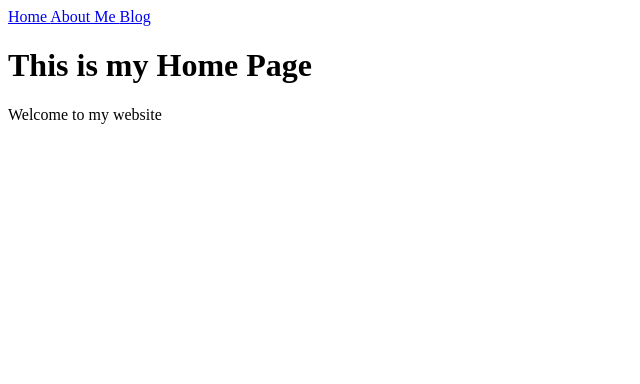
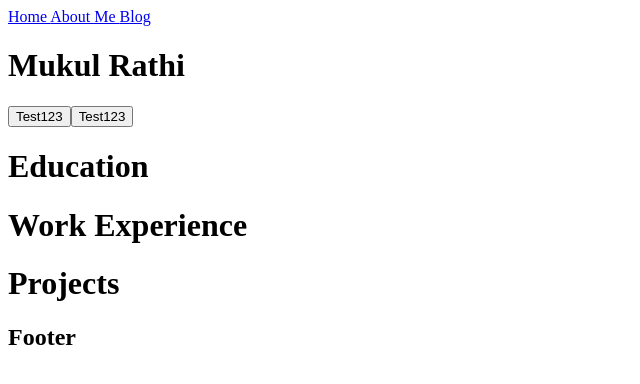
Before and after one commit to mukul-rathi/old-personal-website, a Gatsby app: page / in a window 1280 px wide. Shown: the top 384 px of the page, without its empty margins (0-640 px from the left). Built offline with nearby package versions, Linux system fonts and the light colour scheme.

Commit message:
Add stubs for home page components

```diff
--- /dev/null
+++ b/src/components/footer.js
@@ -0,0 +1,14 @@
+import React from 'react'
+
+const Footer = ()=>{
+    return(
+        <footer>
+            <h2>Footer</h2>
+        </footer>
+
+    );
+
+
+}
+
+export default Footer;
--- /dev/null
+++ b/src/components/homepage-sections/education.js
@@ -0,0 +1,14 @@
+import React from 'react'
+
+const Education = ()=>{
+    return(
+        <div>
+            <h1>Education</h1>
+        </div>
+
+    );
+
+
+}
+
+export default Education;
--- /dev/null
+++ b/src/components/homepage-sections/hero-image.js
@@ -0,0 +1,15 @@
+import React from 'react'
+import SocialButton from '../social-button'
+
+
+const HeroImage = () =>{
+    return(
+<div className="hero-image">
+            <h1 className="hero-text"> Mukul Rathi</h1>
+            <SocialButton href="https://www.linkedin.com/in/mukul-rathi-17230014a/"/>
+            <SocialButton href="http://github.com/mukul-rathi"/>
+        </div>
+    );
+}
+
+export default HeroImage;
--- /dev/null
+++ b/src/components/homepage-sections/projects.js
@@ -0,0 +1,14 @@
+import React from 'react'
+
+const Projects = ()=>{
+    return(
+        <div>
+            <h1>Projects</h1>
+        </div>
+
+    );
+
+
+}
+
+export default Projects;
--- /dev/null
+++ b/src/components/homepage-sections/work-experience.js
@@ -0,0 +1,14 @@
+import React from 'react'
+
+const WorkExperience = ()=>{
+    return(
+        <div>
+            <h1>Work Experience</h1>
+        </div>
+
+    );
+
+
+}
+
+export default WorkExperience;
--- a/src/components/layout.js
+++ b/src/components/layout.js
@@ -1,11 +1,13 @@
 import React from "react"
 import NavBar from "./nav-bar";
+import Footer from './footer'
 
 const Layout = (props)=>{
     return(
         <div>
-            <NavBar></NavBar>
+            <NavBar/>
             {props.children}
+            <Footer/>
         </div>
     );
 
--- /dev/null
+++ b/src/components/social-button.js
@@ -0,0 +1,12 @@
+import React from 'react'
+
+const SocialButton = (props) =>{
+
+    return(
+        <button >
+            Test123
+        </button>
+    );
+}
+
+export default SocialButton;
--- a/src/pages/index.js
+++ b/src/pages/index.js
@@ -1,11 +1,17 @@
 import React from "react"
 import Layout from "../components/layout";
+import HeroImage from "../components/homepage-sections/hero-image";
+import Education from "../components/homepage-sections/education";
+import WorkExperience from "../components/homepage-sections/work-experience";
+import Projects from "../components/homepage-sections/projects";
 
 const Home = () =>{
     return(
     <Layout>
-        <h1> This is my Home Page</h1>
-        <p> Welcome to my website </p>
+        <HeroImage/>
+        <Education/>
+        <WorkExperience/>
+        <Projects/>
     </Layout>
     );
 }
```
